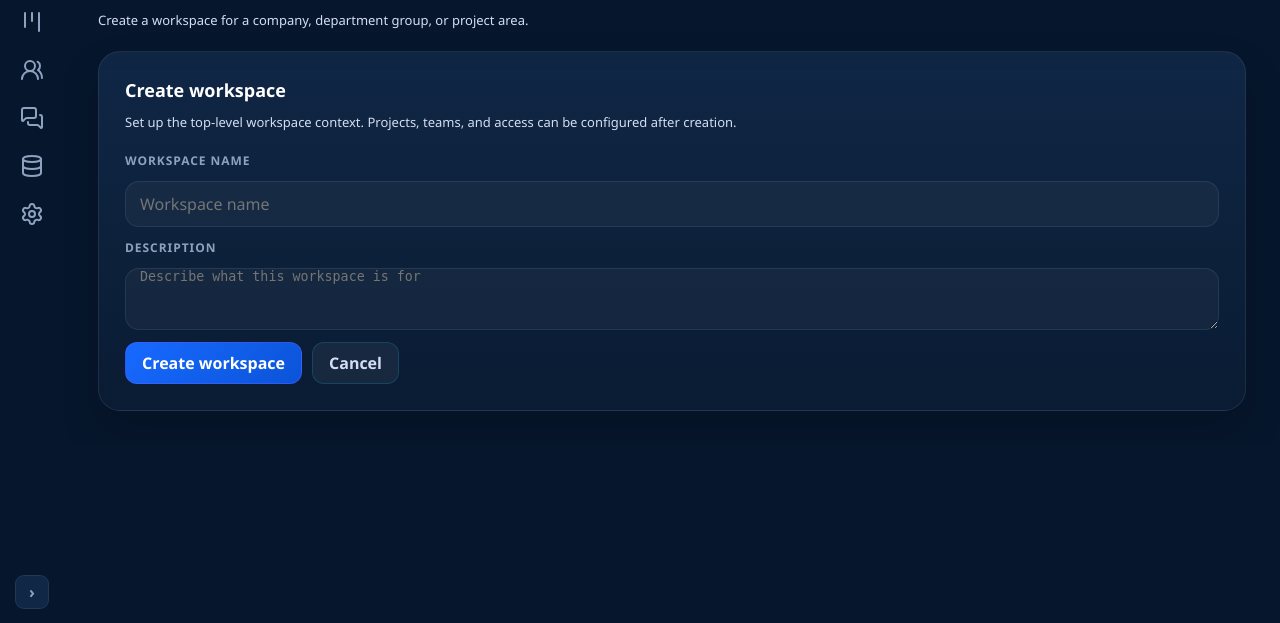
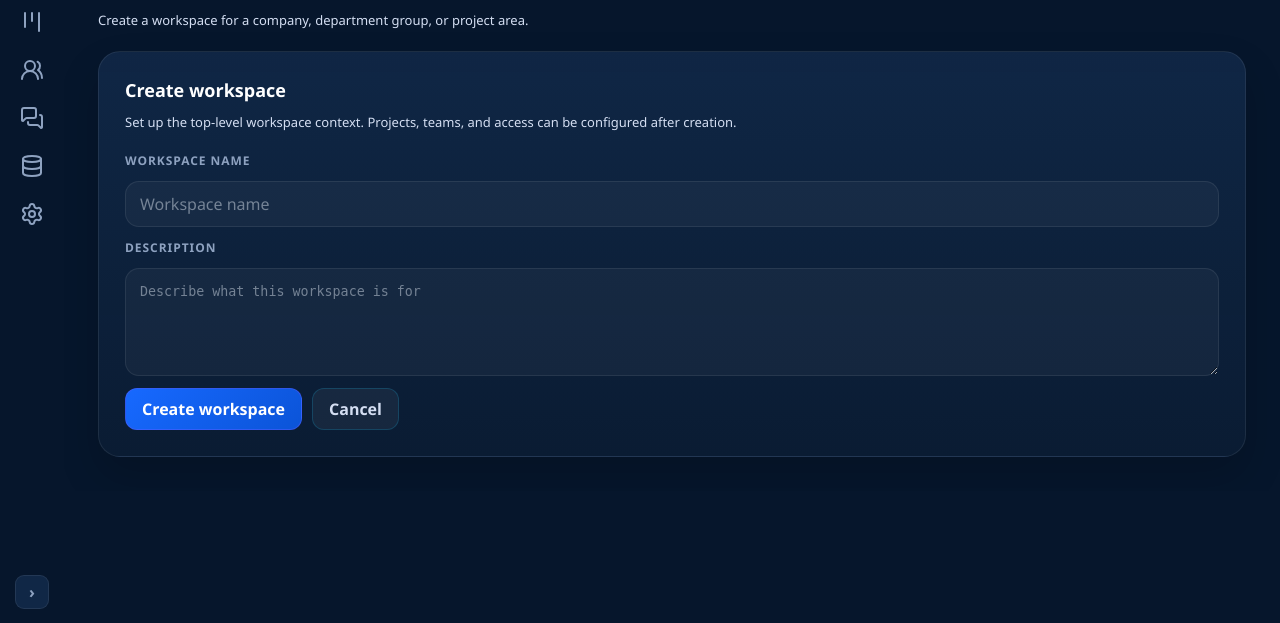
Before and after one commit to alma-iceee/platform, a Django app: page /workspaces/new/ in a window 1280 px wide. Shown: the part 177-800 px from the top of the page. Run offline with Django 5.2, Linux system fonts and the light colour scheme; the visitor is signed in with stand-in values (Sample User, id 1); data that the repository does not hold is empty.

Commit message:
Polish workspace form fields

```diff
--- a/static/workspaces/shell.css
+++ b/static/workspaces/shell.css
@@ -959,16 +959,33 @@ code {
     background: rgba(255, 255, 255, 0.04);
     color: #fff;
     outline: none;
+    transition:
+        border-color 0.16s ease,
+        box-shadow 0.16s ease,
+        background-color 0.16s ease;
 }
 
 .shell-input:focus {
-    border-color: rgba(100, 87, 255, 0.45);
-    box-shadow: 0 0 0 4px rgba(100, 87, 255, 0.12);
+    border-color: rgba(96, 165, 250, 0.55);
+    background: rgba(255, 255, 255, 0.055);
+    box-shadow: 0 0 0 3px rgba(59, 130, 246, 0.14);
+}
+
+.shell-input::placeholder {
+    color: rgba(203, 213, 225, 0.52);
 }
 
 .shell-input:disabled {
     opacity: 0.72;
     cursor: not-allowed;
+}
+
+textarea.shell-input {
+    min-height: 104px;
+    padding: 13px 14px;
+    line-height: 1.5;
+    resize: vertical;
+    box-sizing: border-box;
 }
 
 select.shell-input {
```
